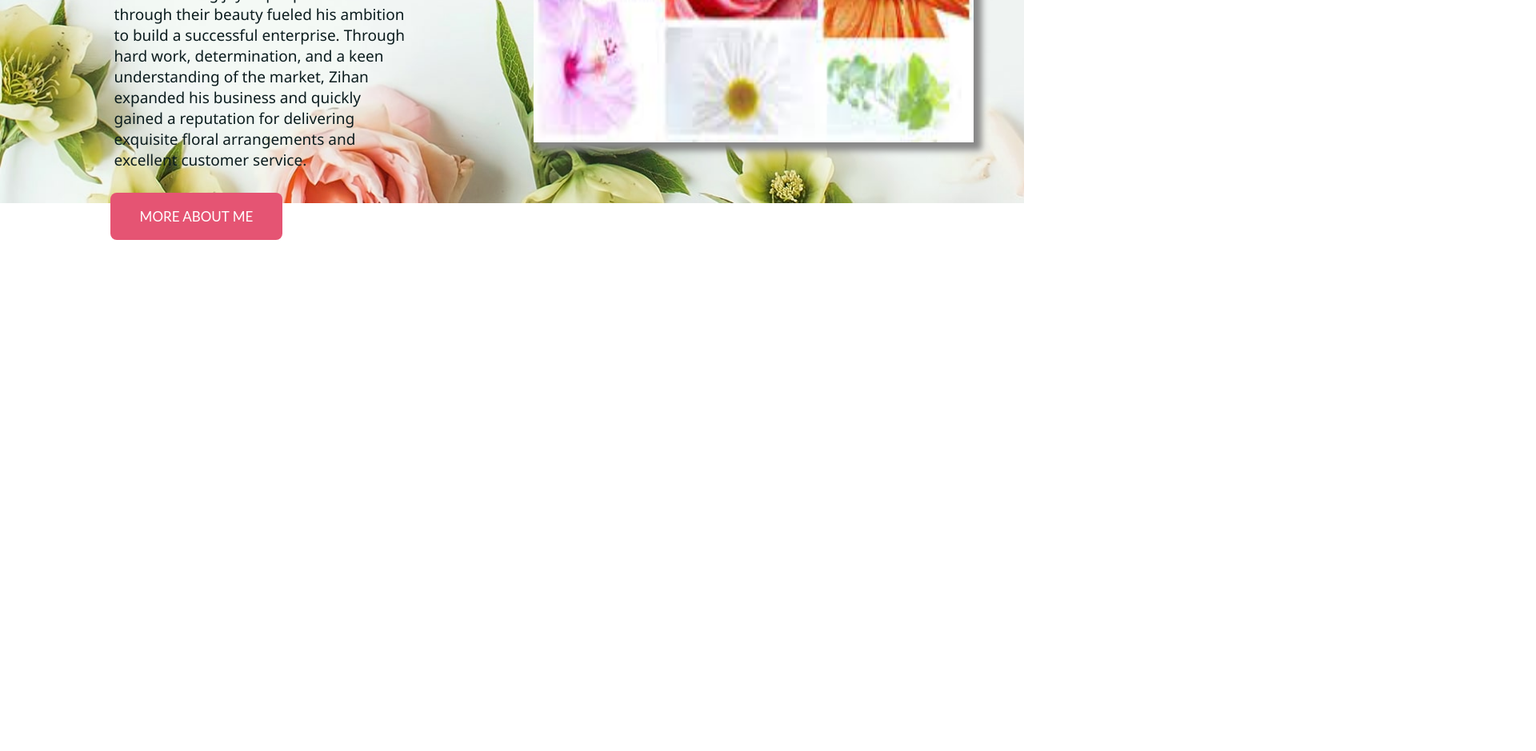
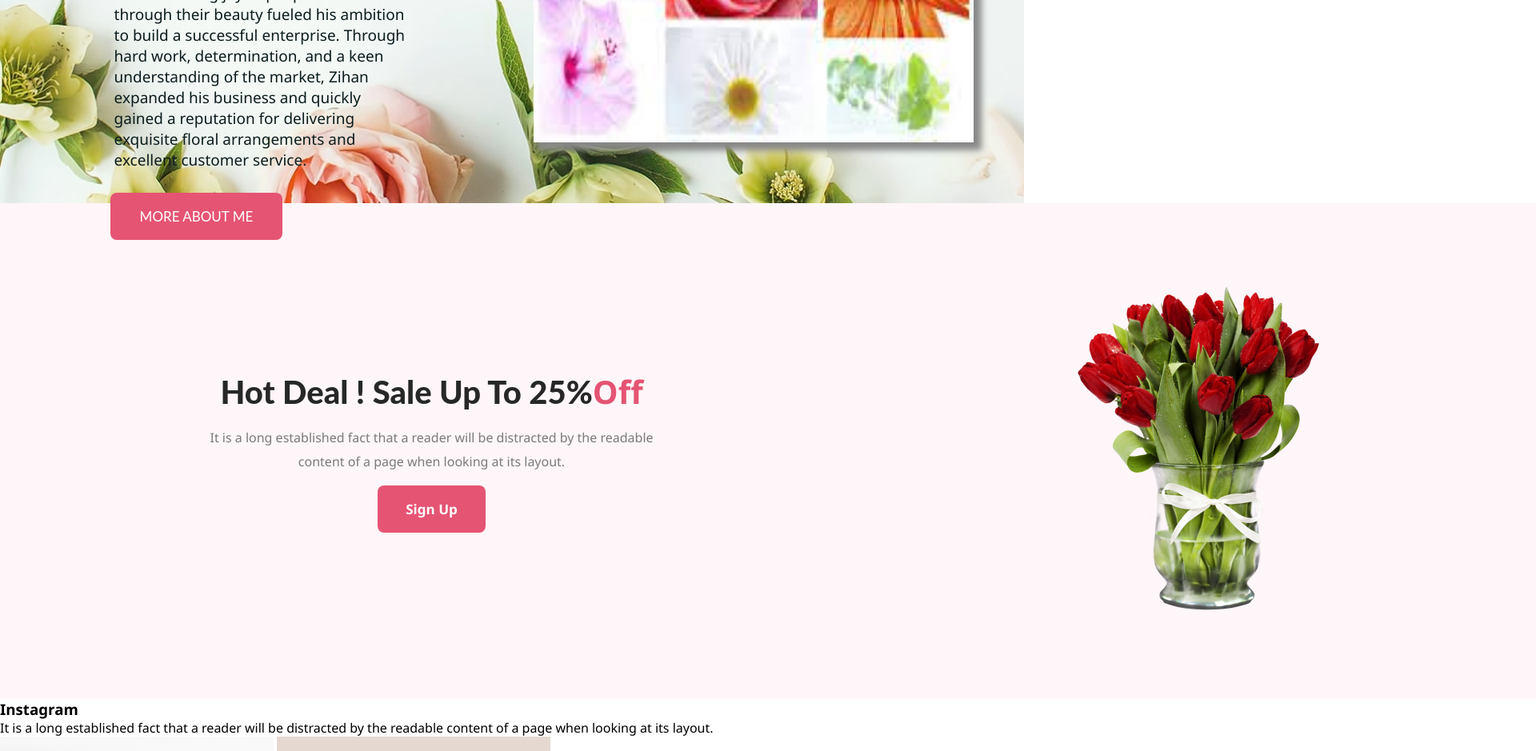
Before and after one commit to Zihankhann/my-first-assignment, a plain HTML site: page index.html in a window 1280 px wide. Shown: the part 2066-3005 px from the top of the page at 80% size, 1920 px wide, since content can reach past the window. Before the commit the page ends 2366 px from the top, so only its background shows below. Drawn offline with Linux system fonts and the light colour scheme.

Commit message:
finish-hot-deal

```diff
--- a/index.html
+++ b/index.html
@@ -91,9 +91,38 @@
 
         </section>
 
+ <!-- this is hot deal section -->
+ <section>
+    <div class="hot-deal">
+        <div class="hot-deal-left">
+            <h1 class="hot-deal-h1">Hot Deal ! Sale Up To 25%<span class="hot-deal-off-color">Off</span></h1>
+            <p class="hot-deal-p">It is a long established fact that a reader will be distracted by the readable <br> content of a page when looking at its layout.</p>
+            <button class="hot-deal-btn">Sign Up</button>
 
+        </div>
+        <div class="hot-deal-right">
+            <img src="Flower Asset/pngwing 8.png" alt="">
+        </div>
+    </div>
+ </section>
 
+<!-- this is Instagram section -->
+<section>
+    <div class="instagram">
 
+    <div class="instagram-writing">
+        <h3 class="Instagram-h1">Instagram</h3>
+        <p class="Instagram-p">It is a long established fact that a reader will be distracted by the readable content of a page when looking at its layout.</p>
+    </div>
+    <div class="instagram-four-picture">
+        <img src="Flower Asset/Flower 01.png" alt="">
+        <img src="Flower Asset/Rectangle 4.png" alt="">
+        <img src="Flower Asset/pngwing 5.png" alt="">
+        <img src="Flower Asset/pngwing 6.png" alt="">
+    </div>
+
+</div>
+</section>
 
     </main>
 
--- a/style/style.css
+++ b/style/style.css
@@ -132,9 +132,7 @@
     position: relative;
 }
 
-.about-h3
-
-.My-img {
+.about-h3 .My-img {
     position: absolute;
     top: 10px;
     width: 50px;
@@ -178,7 +176,10 @@
 }
 
 
-.right-about{padding-top: 165px;}
+.right-about {
+    padding-top: 165px;
+}
+
 .rr-image {
     width: 550px;
     height: 559px;
@@ -186,7 +187,9 @@
 
     box-shadow: 10px 10px 8px #888888;
 }
-.about-btn{  padding: 19px 37px;
+
+.about-btn {
+    padding: 19px 37px;
     gap: 10px;
     border-radius: 8px;
     background: #E55473;
@@ -198,3 +201,54 @@
     cursor: pointer;
     margin-left: 75px;
 }
+
+/* <!-- this is hot deal style css --> */
+.hot-deal {
+    width: 1922px;
+    height: 620px;
+    background: rgba(229, 84, 115, 0.05);
+    display: flex;
+    justify-content: space-around;
+    align-items: center;
+
+}
+
+.hot-deal-left {
+    text-align: center;
+}
+
+.hot-deal-h1 {
+    color: #272727;
+    font-family: Lato;
+    font-size: 40px;
+    font-weight: 800;
+}
+
+.hot-deal-p {
+    color: rgba(39, 39, 39, 0.60);
+    text-align: center;
+    font-size: 16px;
+    font-weight: 400;
+    line-height: 30px;
+    margin-top: 15px;
+}
+
+.hot-deal-off-color {
+    color: #E55473;
+}
+
+.hot-deal-btn {
+    padding: 18px 35px;
+    text-align: center;
+    border-radius: 8px;
+    background-color: #E55473;
+    color: #FFFFFF;
+    border: none;
+    font-size: 17px;
+    font-weight: bold;
+    margin-top: 15px;
+    cursor: pointer;
+}
+
+/* <!-- this is Instagram section --> */
+.instagram
```
